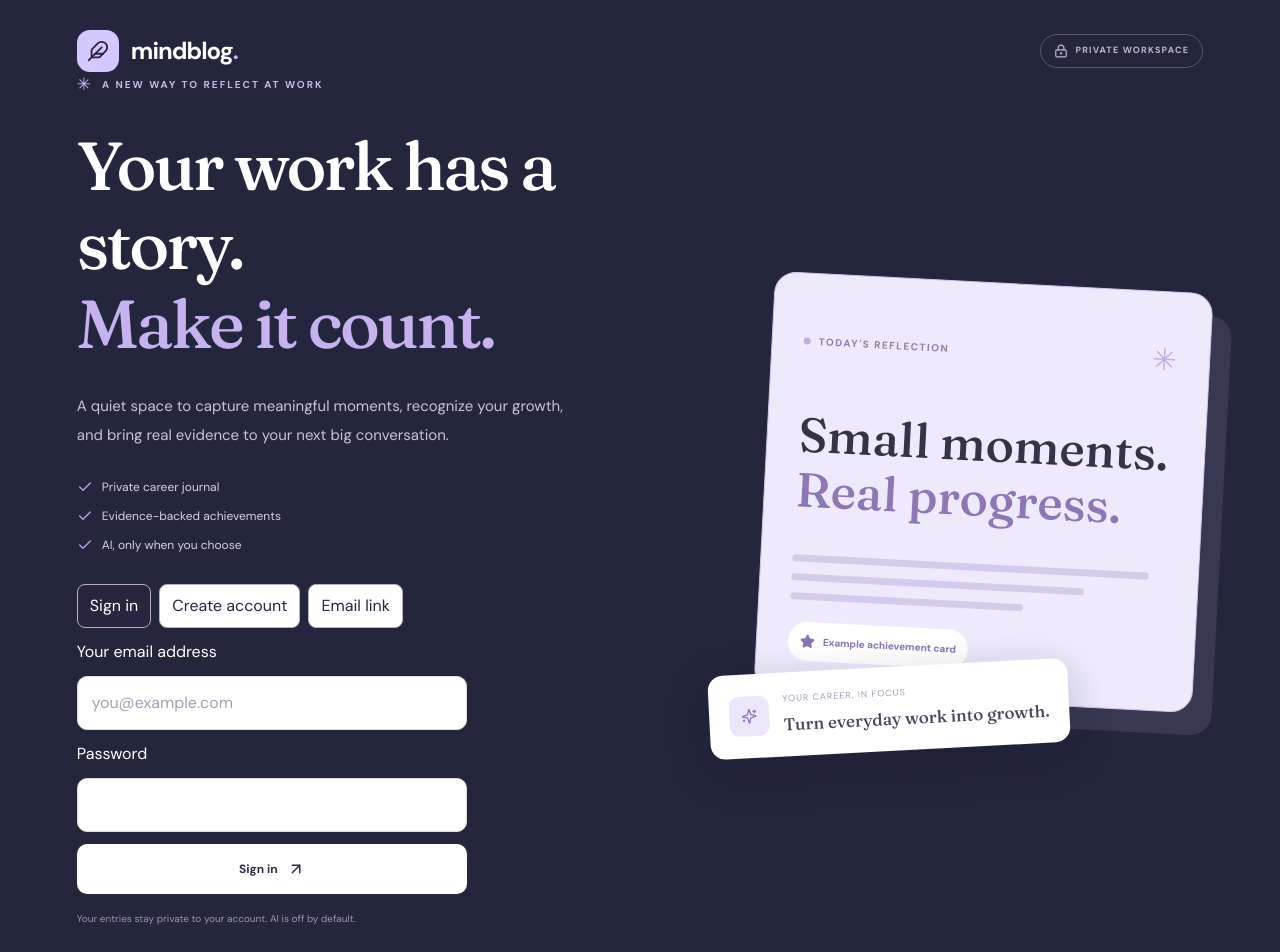
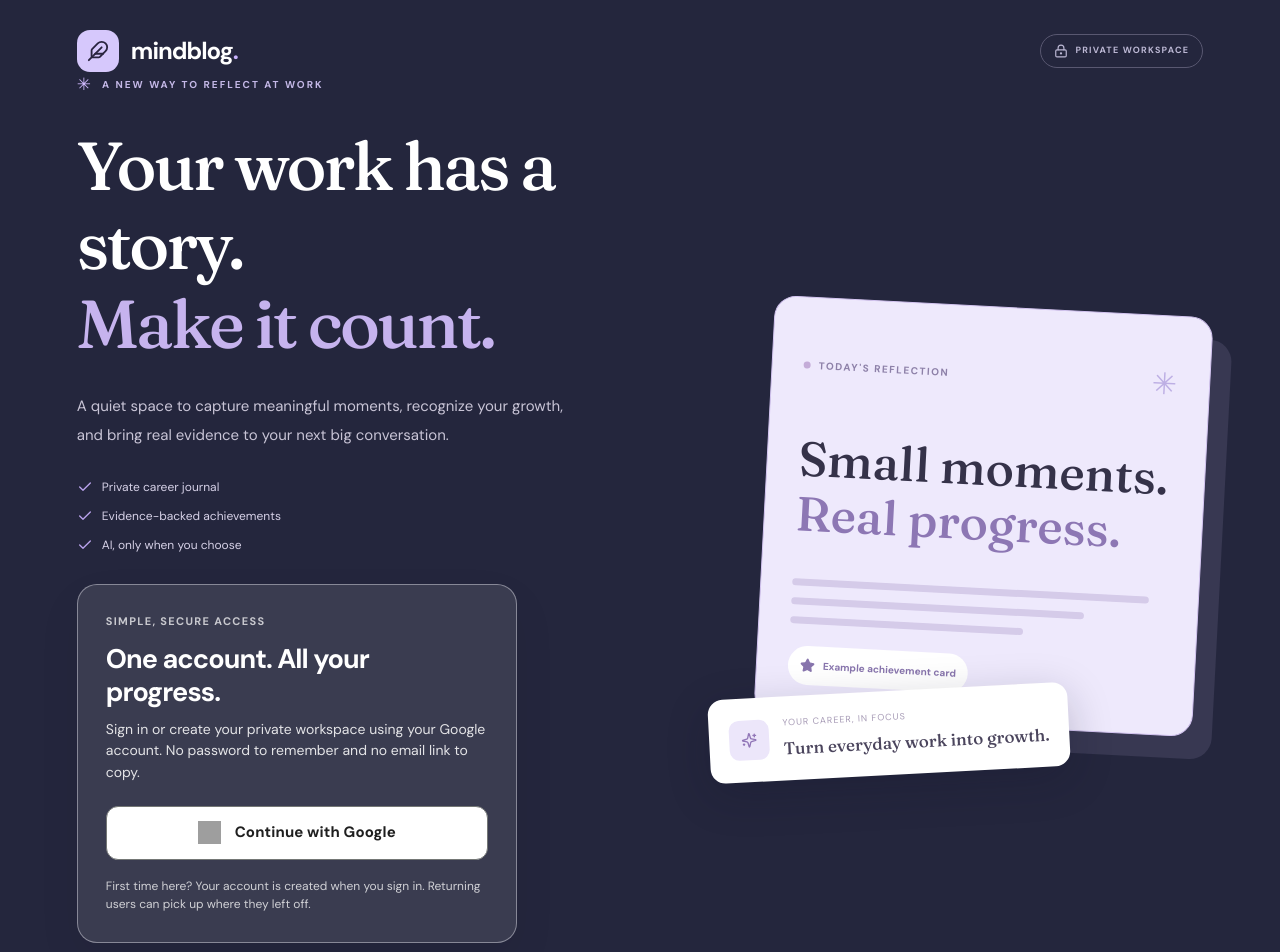
Before and after one commit to jd2009-k/mind-blogging, a React (Vite) app: page / in a window 1280 px wide. Shown: the top 952 px of the page. Built offline with nearby package versions, Linux system fonts and the light colour scheme; grey boxes are pictures that could not be loaded.

Commit message:
Add Google-only sign-in interface and guarded Supabase OAuth flow

```diff
--- a/src/MindBlog.tsx
+++ b/src/MindBlog.tsx
@@ -171,11 +171,6 @@ function App() {
   const [user, setUser] = useState<AuthUser | null>(null);
   const [authReady, setAuthReady] = useState(false);
   const [authBusy, setAuthBusy] = useState(false);
-  const [loginEmail,setLoginEmail]=useState('');
-  const [loginSent,setLoginSent]=useState(false);
-  const [loginPassword,setLoginPassword]=useState('');
-  const [loginCode,setLoginCode]=useState('');
-  const [loginMode,setLoginMode]=useState<'password'|'register'|'link'>('password');
   const [notificationBusy,setNotificationBusy] = useState(false);
   const pendingCreateId = useRef('');
   const [serverConflict, setServerConflict] = useState<Entry | null>(null);
@@ -377,25 +372,10 @@ function App() {
       localStorage.setItem('mindblog_edit_' + user.userId + '_' + draft.id, JSON.stringify(draft));
     } catch { /* local storage disabled */ }
   }, [draft, user?.userId]);
-  const signIn = async () => {
-    const email=loginEmail.trim();
-    if(!/^[^\s@]+@[^\s@]+\.[^\s@]+$/.test(email)){setErrorMessage('Enter a valid email address.');return;}
-    if(loginMode!=='link' && !loginPassword){setErrorMessage('Enter your password.');return;}
-    setAuthBusy(true);setErrorMessage('');setLoginSent(false);
-    try {
-      if(loginMode==='password')setUser(await auth.signInWithPassword(email,loginPassword));
-      else if(loginMode==='register'){
-        const result=await auth.signUpWithPassword(email,loginPassword);
-        if(result.user)setUser(result.user);else setLoginSent(true);
-      } else {await auth.signIn(email);setLoginSent(true);}
-    } catch(e){fail(e,'Sign-in failed.');}
-    finally{setAuthBusy(false);}
-  };
-  const verifyCode = async () => {
-    setAuthBusy(true);setErrorMessage('');
-    try{setUser(await auth.verifyEmailCode(loginEmail.trim(),loginCode.trim()));}
-    catch(e){fail(e,'Invalid or expired code.');}
-    finally{setAuthBusy(false);}
+  const signInWithGoogle=async()=>{
+    setErrorMessage('');setAuthBusy(true);
+    try{await auth.signInWithGoogle();}
+    catch(error){fail(error,'Google sign-in is unavailable.');setAuthBusy(false);}
   };
   const signOut = async () => {
     await auth.signOut();
@@ -978,41 +958,27 @@ function App() {
                 AI, only when you choose
               </span>
             </div>
-            <div style={{display:'flex',gap:8,flexWrap:'wrap',marginBottom:12}}>
-              {(['password','register','link'] as const).map(mode=>
-                <button key={mode} type="button" onClick={()=>{setLoginMode(mode);setLoginSent(false);setErrorMessage('');}}
-                  aria-pressed={loginMode===mode} style={{border:'1px solid #b5b1c7',borderRadius:8,padding:'9px 12px',
-                  background:loginMode===mode?'#29243f':'#fff',color:loginMode===mode?'#fff':'#29243f'}}>
-                  {mode==='password'?'Sign in':mode==='register'?'Create account':'Email link'}
-                </button>)}
-            </div>
-            <form onSubmit={event=>{event.preventDefault();void signIn();}} style={{display:'flex',flexDirection:'column',gap:12,maxWidth:390}}>
-              <label htmlFor="loginEmail">Your email address</label>
-              <input id="loginEmail" type="email" required autoComplete="email" placeholder="you@example.com"
-                value={loginEmail} onChange={e=>setLoginEmail(e.target.value)}
-                style={{background:'white',color:'#172233',fontSize:16,padding:14,borderRadius:10,border:'1px solid #ddd'}}/>
-              {loginMode!=='link'&&<>
-                <label htmlFor="loginPassword">Password</label>
-                <input id="loginPassword" type="password" required minLength={6}
-                  autoComplete={loginMode==='register'?'new-password':'current-password'}
-                  value={loginPassword} onChange={e=>setLoginPassword(e.target.value)}
-                  style={{background:'white',color:'#172233',fontSize:16,padding:14,borderRadius:10,border:'1px solid #ddd'}}/>
-              </>}
-              <button type="submit" className="button white big" disabled={authBusy}>
-                {authBusy?'Working…':loginMode==='link'?'Email me a sign-in link':loginMode==='register'?'Create account':'Sign in'} <ArrowUpRight size={18}/>
+            <section className="google-login-card" aria-label="Account access">
+              <div className="google-login-eyebrow">SIMPLE, SECURE ACCESS</div>
+              <h2>One account. All your progress.</h2>
+              <p className="google-login-description">
+                Sign in or create your private workspace using your Google account.
+                No password to remember and no email link to copy.
+              </p>
+              <button type="button" className="google-login-button"
+                onClick={()=>{void signInWithGoogle();}} disabled={authBusy}
+                aria-label="Continue with Google">
+                <img src="https://www.gstatic.com/firebasejs/ui/2.0.0/images/auth/google.svg"
+                  alt="" width={23} height={23} aria-hidden="true"/>
+                <span>{authBusy?'Opening Google…':'Continue with Google'}</span>
+                {authBusy&&<LoaderCircle className="spin" size={18}/>}
               </button>
-            </form>
-            {loginSent&&<div className="auth-help" role="status">
-              <strong>Check your inbox.</strong>
-              <p>{loginMode==='register'?'Confirm your email then use Sign in.':'Open the email link in the same browser. For local use, add your local URL to Supabase Auth redirects.'}</p>
-              {loginMode==='link'&&<form onSubmit={e=>{e.preventDefault();void verifyCode();}}>
-                <label htmlFor="loginCode">Verification code (only if emailed a code)</label>
-                <input id="loginCode" inputMode="numeric" autoComplete="one-time-code"
-                  value={loginCode} onChange={e=>setLoginCode(e.target.value)}
-                  style={{color:'#172233',padding:10}}/>
-                <button type="submit" disabled={authBusy}>Verify code</button>
-              </form>}
-            </div>}
+              <p className="google-login-fine">
+                First time here? Your account is created when you sign in.
+                Returning users can pick up where they left off.
+              </p>
+              {errorMessage&&<p className="google-login-error" role="alert">{errorMessage}</p>}
+            </section>
             <div className="auth-fine">
               Your entries stay private to your account. AI is off by default.
             </div>
@@ -1046,7 +1012,7 @@ function App() {
             </div>
           </div>
         </div>
-        {errorMessage && <div className="auth-error">{errorMessage}</div>}
+
         <div className="auth-footer">
           A little reflection goes a long way. <span>✦</span> Made for the work
           behind the work.
--- a/src/cloud.ts
+++ b/src/cloud.ts
@@ -82,6 +82,21 @@ export const auth={
   if(!data.user||!data.session)fail('Code verification did not create a session.');
   return mapUser(data.user);
  },
+ /** One Google action signs in returning users and creates accounts for new users. */
+ signInWithGoogle:async()=>{
+  const settingsResponse=await fetch('https://laodxcqxfbzoeetlfxyd.supabase.co/auth/v1/settings',{
+   headers:{apikey:'sb_publishable_wDgvpfzO9urXXQxj52z3Aw_FTCgDdif'}
+  });
+  if(!settingsResponse.ok)fail('Unable to check Google sign-in availability. Try again.');
+  const settings=await settingsResponse.json();
+  if(!settings?.external?.google)fail('Google sign-in needs to be enabled in Supabase Authentication → Sign In / Providers → Google before you can continue.',503);
+  const {data,error}=await sb.auth.signInWithOAuth({
+   provider:'google',
+   options:{redirectTo:currentRedirect()}
+  });
+  if(error)fail(error.message,error.status||400);
+  if(!data?.url)fail('Google did not return a sign-in address. Please retry.');
+ },
  onAuthStateChange:(callback:(event:string,user:AuthUser|null)=>void)=>{
   const {data:{subscription}}=sb.auth.onAuthStateChange((event,session)=>{
    callback(event,session?.user?mapUser(session.user):null);
--- a/src/mind.css
+++ b/src/mind.css
@@ -2742,3 +2742,55 @@ select:focus-visible {
     scroll-behavior: auto !important;
   }
 }
+
+
+/* Single-action Google sign-in. Follows the Google sign-in button's neutral style. */
+.google-login-card {
+  box-sizing: border-box;
+  width: min(100%, 440px);
+  margin-top: 25px;
+  padding: clamp(20px, 3vw, 28px);
+  border: 1px solid rgba(220, 219, 228, .48);
+  border-radius: 20px;
+  background: rgba(255, 255, 255, .10);
+  box-shadow: 0 18px 46px rgba(10, 10, 25, .06);
+}
+.google-login-eyebrow {
+  font-size: 11px;
+  font-weight: 750;
+  letter-spacing: .12em;
+  opacity: .72;
+}
+.google-login-card h2 {
+  font-size: clamp(21px, 2.7vw, 27px);
+  font-weight: 720;
+  line-height: 1.22;
+  letter-spacing: -.035em;
+  margin: 13px 0 10px;
+}
+.google-login-description {font-size: 14px; line-height: 1.55; opacity: .86; margin: 0 0 22px;}
+.google-login-button {
+  width: 100%;
+  min-height: 54px;
+  display: flex;
+  align-items: center;
+  justify-content: center;
+  gap: 14px;
+  padding: 13px 20px;
+  border: 1px solid #747775;
+  border-radius: 12px;
+  background: #fff;
+  color: #1f1f1f;
+  font-size: 15px;
+  font-weight: 650;
+  letter-spacing: .01em;
+  cursor: pointer;
+  transition: box-shadow 150ms ease, transform 150ms ease, background 150ms ease;
+}
+.google-login-button img {width: 23px; height: 23px; flex: 0 0 23px;}
+.google-login-button:hover:not(:disabled) {background: #f9f9fb; box-shadow: 0 4px 16px rgba(0,0,0,.14); transform: translateY(-1px);}
+.google-login-button:focus-visible {outline: 3px solid #93b7ff; outline-offset: 3px;}
+.google-login-button:disabled {opacity: .7; cursor: progress;}
+.google-login-fine {font-size: 12px; line-height: 1.55; opacity: .76; margin: 17px 0 0;}
+.google-login-error {margin: 16px 0 0; padding: 12px 14px; background: #fff0f0; color: #8e2222; border: 1px solid #ebb3b3; border-radius: 9px; font-size: 13px; line-height: 1.5;}
+@media(max-width: 550px) {.google-login-card {margin-top: 18px; padding: 19px; border-radius: 16px;}}
```
Also changed, not shown: 2 other files (tests, documents, lock files or other folders).
